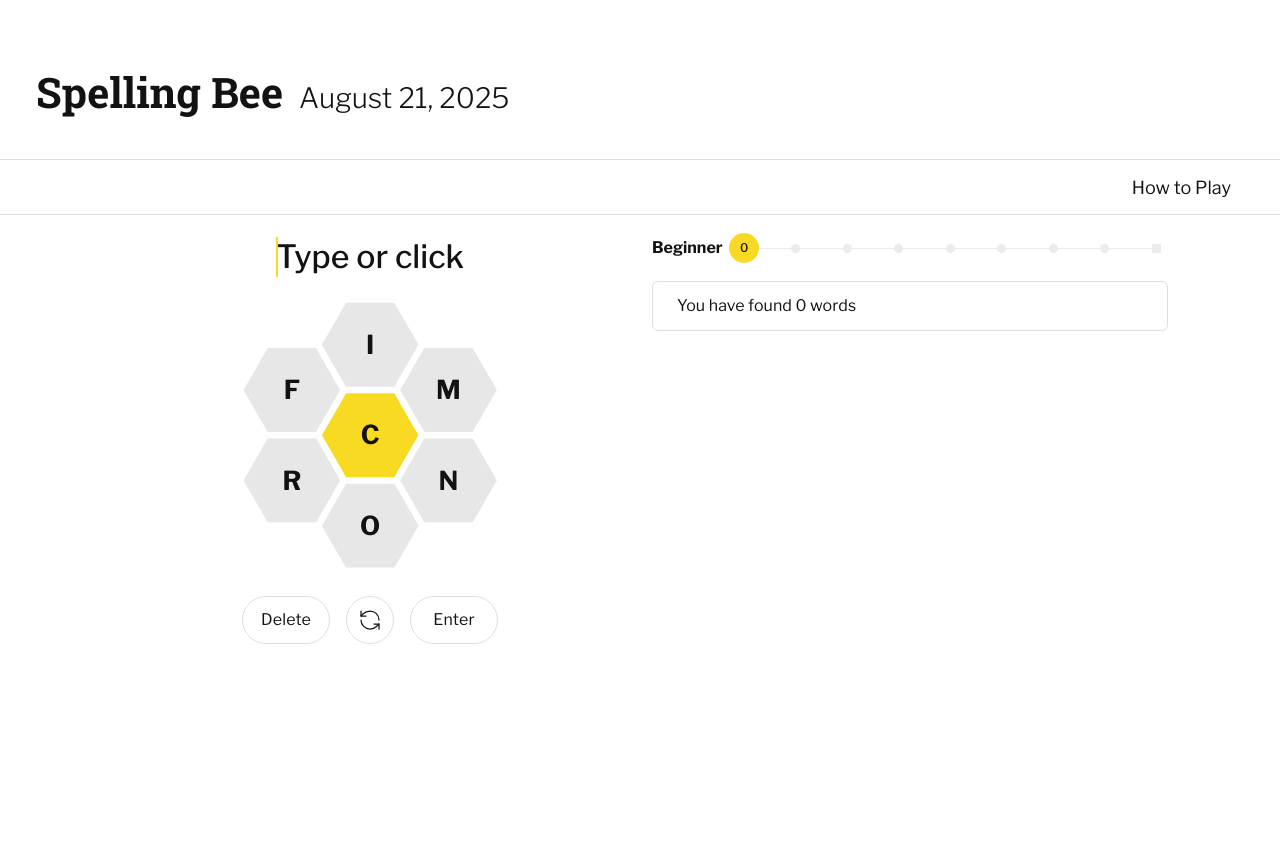
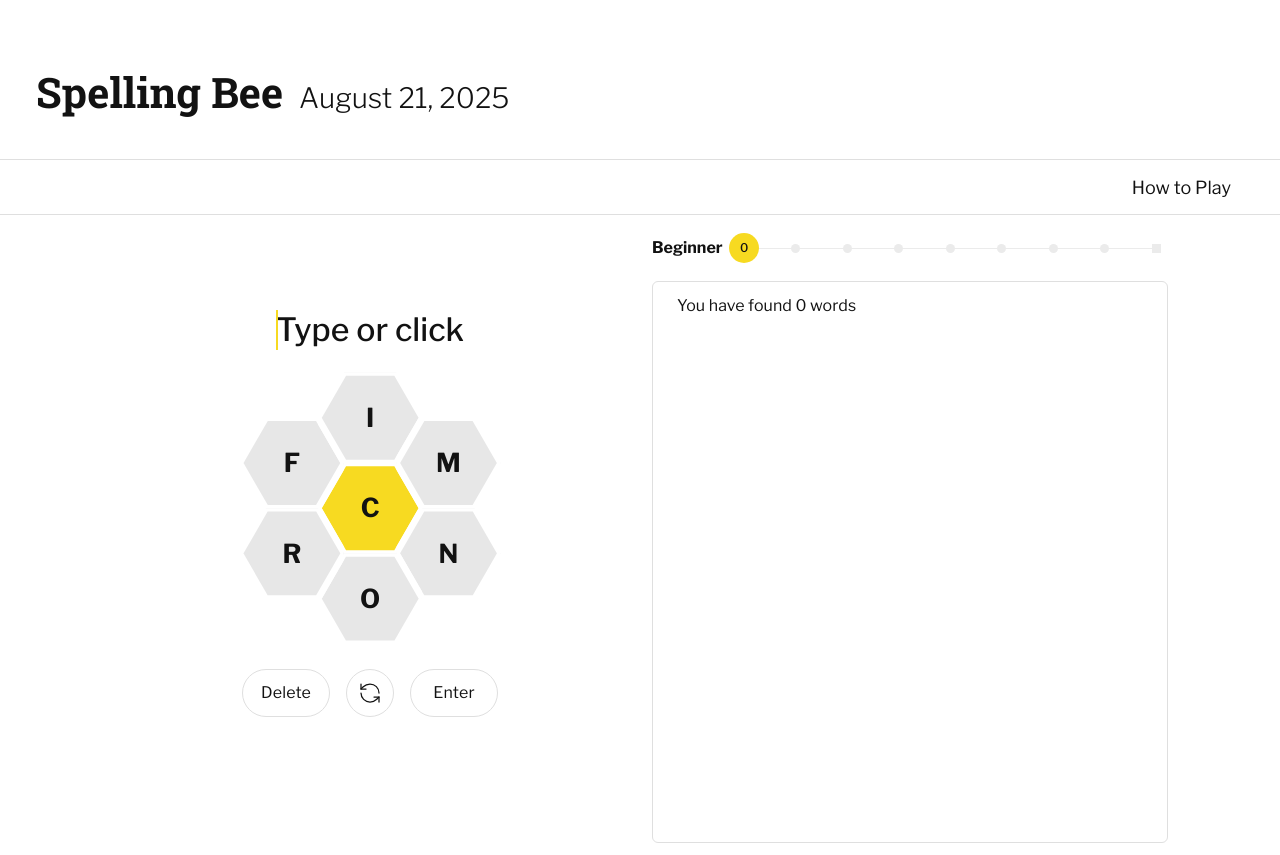
Before and after one commit to blairmcclenny/nyt-spelling-bee-v2, a Next.js app: page / in a window 1280 px wide. Before the commit the page ends 800 px from the top, so only its background shows below. Built offline with nearby package versions, Linux system fonts and the light colour scheme.

Commit message:
style wordlist

```diff
--- a/app/components/Wordlist.tsx
+++ b/app/components/Wordlist.tsx
@@ -34,11 +34,11 @@
           </div>
         </div>
       </div>
-      <div className="sb-wordlist-drawer">
-        <div className="sb-wordlist-window">
-          <div className="sb-wordlist-pag">
+      <div className="sb-wordlist-drawer overflow-hidden max-h-0 transition-[max-height] duration-200 ease-in-out md:max-h-none md:flex md:flex-col">
+        <div className="sb-wordlist-window relative overflow-hidden h-[calc(1vh*64)] md:max-h-none">
+          <div className="sb-wordlist-pag relative flex h-full overflow-x-auto overflow-y-hidden z-0 snap-mandatory scrollbar-hide scroll-smooth overscroll-contain ml-5 md:ml-6">
             <div className="sb-wordlist-scroll-anchor" style={{ left: "0%" }} />
-            <ul className="sb-wordlist-items-pag">
+            <ul className="sb-wordlist-items-pag flex flex-col flex-wrap items-start h-[calc(100%-38px)] w-full pt-5 pb-6 md:pt-0">
               {foundWords.sort().map((word) => (
                 <li
                   key={word}
```
